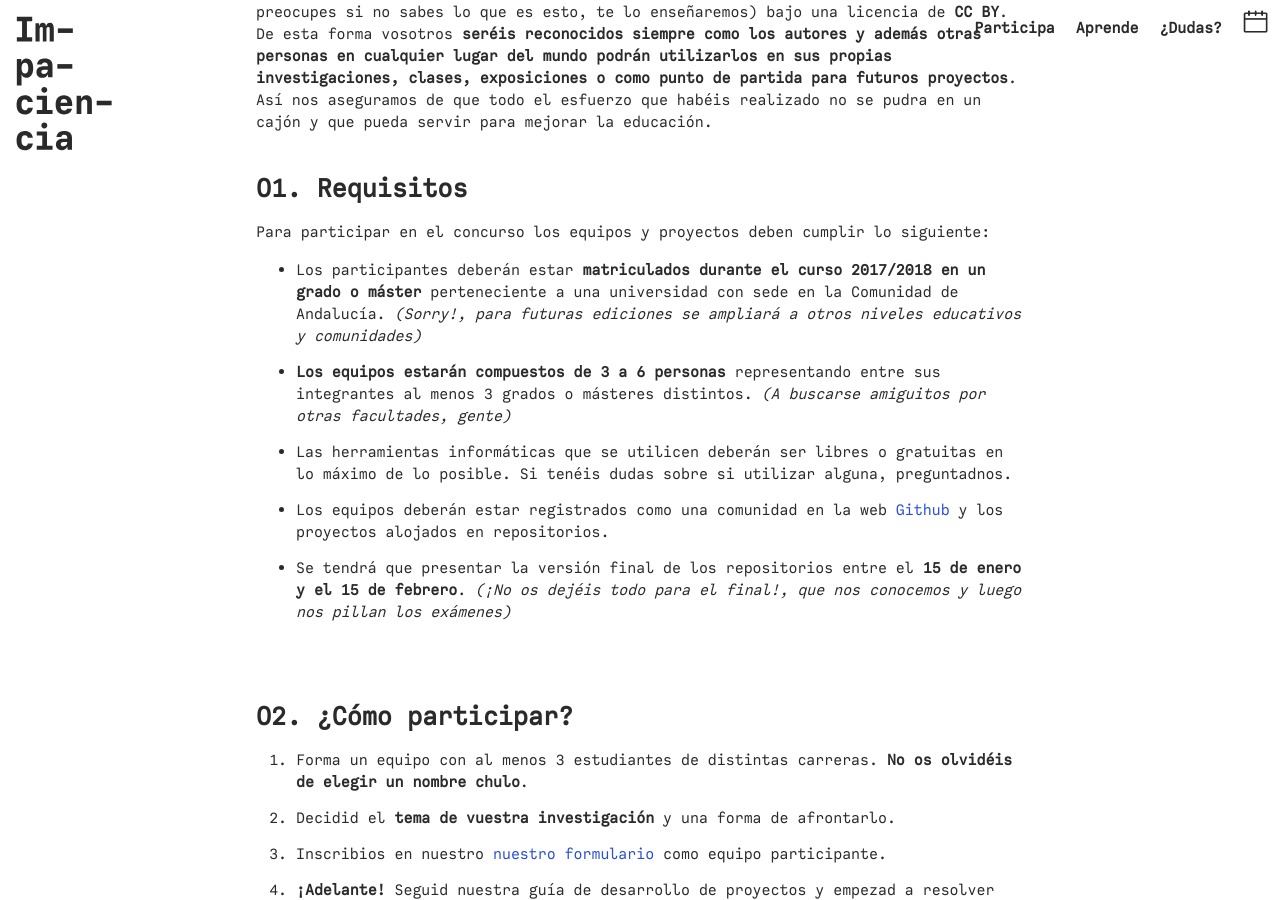
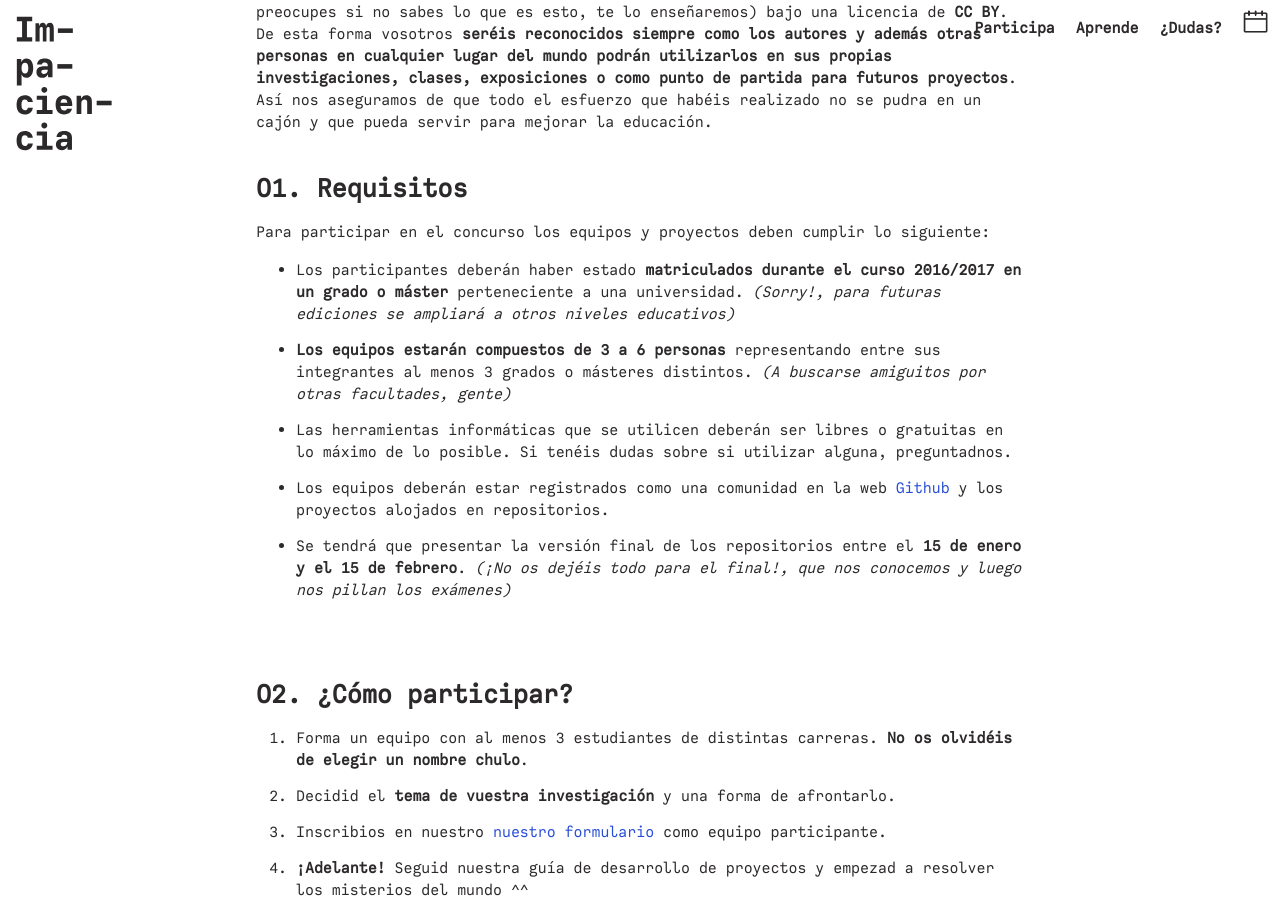
Before and after one commit to Impaciencia/impaciencia.github.io, a Jekyll site: the page built from participa.html, in a window 1280 px wide and 900 px high, scrolled down 575 px. Built offline with Jekyll 4.4.1, drawn with Linux system fonts in a browser that asks for light colours; some web fonts are replaced.

Commit message:
Update participa.html

```diff
--- a/participa.html
+++ b/participa.html
@@ -14,7 +14,7 @@
 
 	<p> Para participar en el concurso los equipos y proyectos deben cumplir lo siguiente:</p>
 		<ul>
-			<li>Los participantes deberán estar <b>matriculados durante el curso 2017/2018 en un grado o máster</b> perteneciente a una universidad con sede en la Comunidad de Andalucía.  <i>(Sorry!, para futuras ediciones se ampliará a otros niveles educativos y comunidades)</i></li>
+			<li>Los participantes deberán haber estado <b>matriculados durante el curso 2016/2017 en un grado o máster</b> perteneciente a una universidad.  <i>(Sorry!, para futuras ediciones se ampliará a otros niveles educativos)</i></li>
 
 			<li><b>Los equipos estarán compuestos de 3 a 6 personas</b> representando entre sus integrantes al menos 3 grados o másteres distintos. <i>(A buscarse amiguitos por otras facultades, gente)</i></li>
 
```
